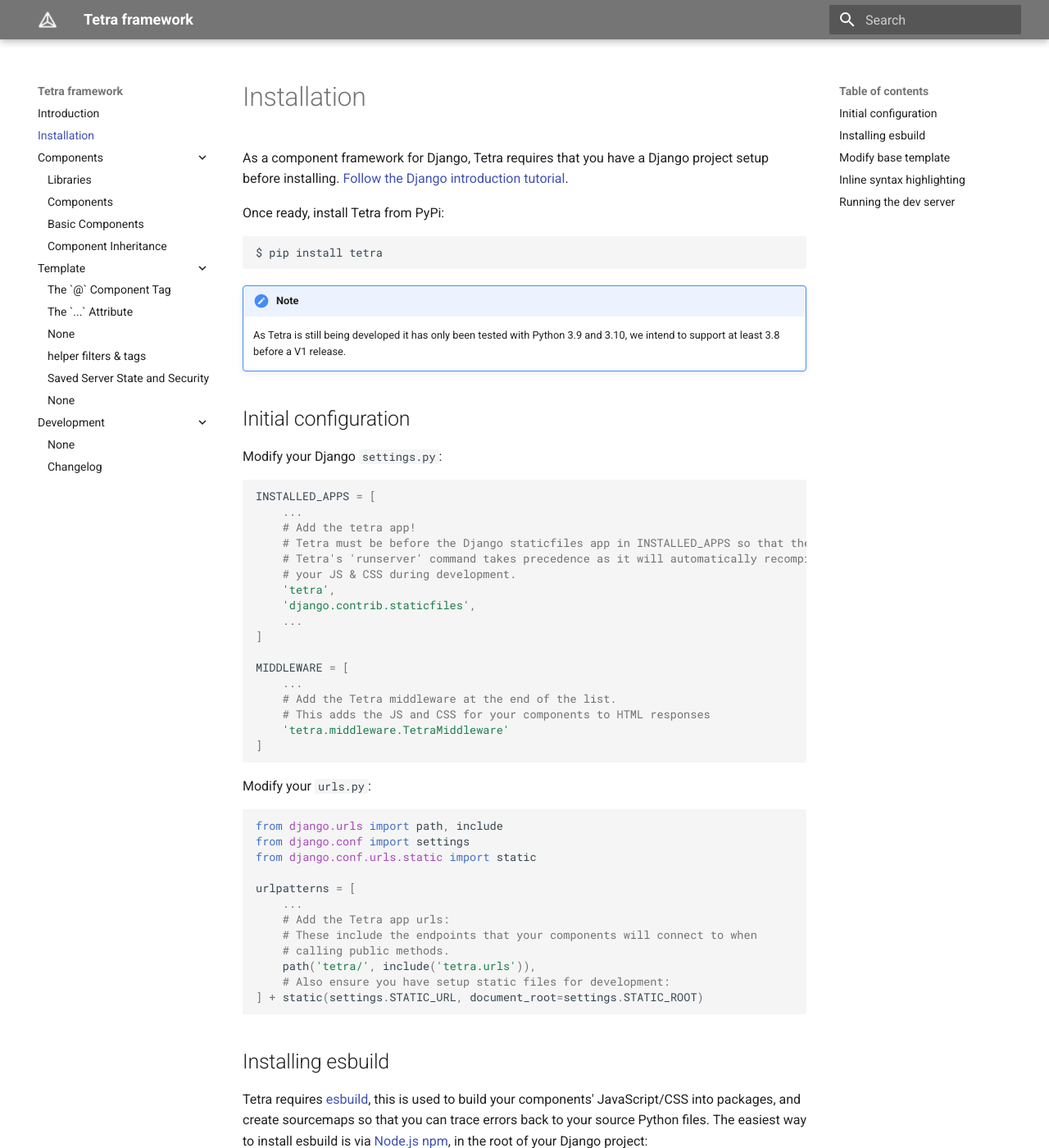
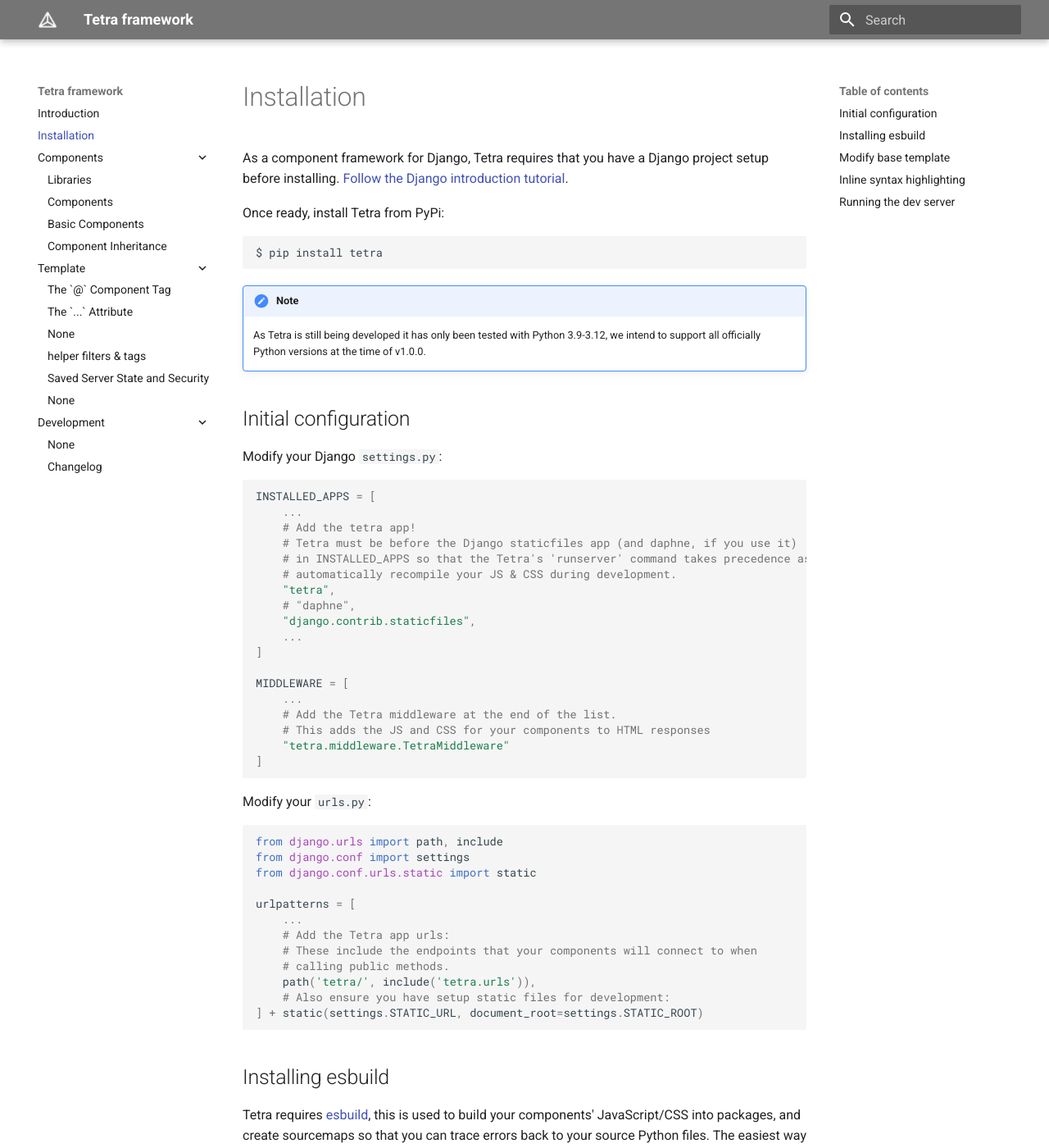
Before and after one commit to tetra-framework/tetra, an MkDocs documentation site: the page built from docs/install.md, in a window 1280 px wide and 1400 px high. Shown: the whole window at 82% size. Built offline with MkDocs 1.6.1 and Material for MkDocs 9.7.7, drawn with Linux system fonts in a browser that asks for light colours; some of the changed text lies outside the part shown.

Commit message:
add hint to locate tetra before daphne in INSTALLED_APPS

````diff
--- a/docs/install.md
+++ b/docs/install.md
@@ -13,7 +13,7 @@
 ```
 
 !!! note
-    As Tetra is still being developed it has only been tested with Python 3.9 and 3.10, we intend to support at least 3.8 before a V1 release.
+    As Tetra is still being developed it has only been tested with Python 3.9-3.12, we intend to support all officially Python versions at the time of v1.0.0.
 
 ## Initial configuration
 
@@ -23,11 +23,12 @@
 INSTALLED_APPS = [
     ...
     # Add the tetra app!
-    # Tetra must be before the Django staticfiles app in INSTALLED_APPS so that the
-    # Tetra's 'runserver' command takes precedence as it will automatically recompile
-    # your JS & CSS during development.
-    'tetra',
-    'django.contrib.staticfiles',
+    # Tetra must be before the Django staticfiles app (and daphne, if you use it)
+    # in INSTALLED_APPS so that the Tetra's 'runserver' command takes precedence as it will
+    # automatically recompile your JS & CSS during development.
+    "tetra",
+    # "daphne",
+    "django.contrib.staticfiles",
     ...
 ]
 
@@ -35,7 +36,7 @@
     ...
     # Add the Tetra middleware at the end of the list.
     # This adds the JS and CSS for your components to HTML responses
-    'tetra.middleware.TetraMiddleware'
+    "tetra.middleware.TetraMiddleware"
 ]
 ```
 
````
Also changed, not shown: other parts of docs/install.md (+1 -1 lines).
